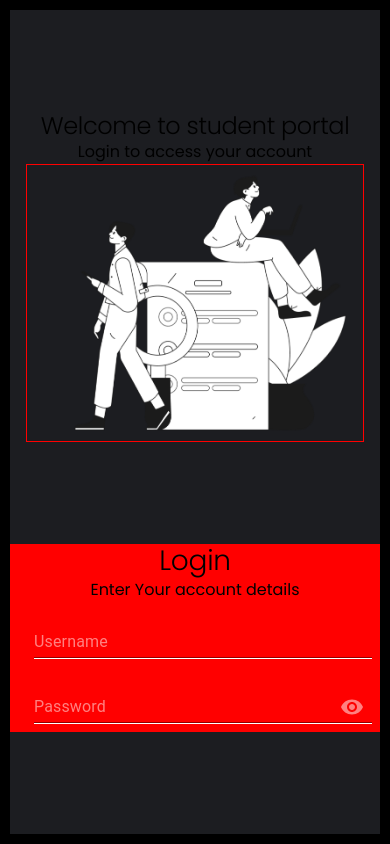
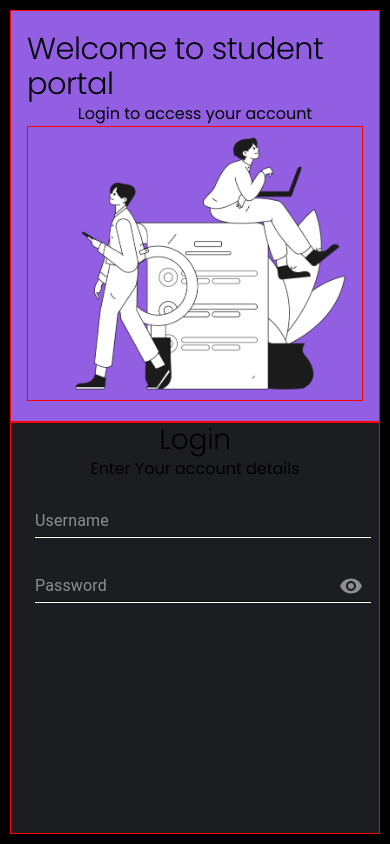
Before and after one commit to Satria-WS/crud-login-react, a React (Vite) app: page / in a window 390 px wide. Built offline with nearby package versions, Linux system fonts and the light colour scheme; a web font is replaced by a local one.

Commit message:
Refactor Login component layout and styling for improved responsiveness and visual consistency

```diff
--- a/src/views/Login.tsx
+++ b/src/views/Login.tsx
@@ -33,30 +33,39 @@ const Login = () => {
 
   return (
     <>
-      <Container sx={{
-        height: "100%",
-
-      }} maxWidth={false} disableGutters>
+      <Container
+        sx={{
+          height: '100%',
+        }}
+        maxWidth={false}
+        disableGutters
+      >
         <Box
           sx={{
-            display: "flex",
-            flexDirection: "column",
-          justifyContent:"space-evenly",
-            alignItems:"center",
+            display: 'flex',
+            flexDirection: 'column',
+            justifyContent: 'space-evenly',
+            alignItems: 'center',
             bgcolor: '#1C1D21',
-            height: "100vh",
-            border:"10px solid black"
+            height: '100vh',
+            border: '10px solid black',
+            ['@media(min-width:768px)']: {
+              flexDirection: 'row',
+            },
           }}
         >
           {/* col-1 */}
-          <Container maxWidth="xl" sx={{
-            order: "2",
-            backgroundColor:"red",
-            ["@media (min-width:768px)"]: {
-              order: "none",
-              backgroundColor:"pink",
-            },
-          }}>
+          <Container
+            maxWidth="xl"
+            sx={{
+              //  paddingTop:"2rem",
+              flex: '1',
+              border: '1px solid red',
+              order: '2',
+              // backgroundColor:"red",
+              ['@media (min-width:768px)']: {},
+            }}
+          >
             {/* text */}
             <Box
               display={'flex'}
@@ -72,7 +81,7 @@ const Login = () => {
               >
                 <span className="text-white font-semibold">Login</span>
               </Typography>
-              <p className="text-white">Enter Your account details</p>
+              <p className="text-[#FFFFFF88] py-3">Enter Your account details</p>
             </Box>
             {/* form */}
             <form
@@ -124,8 +133,18 @@ const Login = () => {
           {/* col-2 */}
           <Box
             sx={{
-              // flexGrow:"1",
-              // bgcolor: '#925FE2',
+              flex: '1',
+              display: 'flex',
+              flexDirection: 'column',
+              alignItems: 'cener',
+              justifyContent: 'center',
+              order: '1',
+              border: '1px solid red',
+              bgcolor: '#925FE2',
+              ['@media (min-width:768px)']: {
+                order: '3',
+                height: '100vh',
+              },
             }}
           >
             <Container maxWidth="xl">
@@ -138,27 +157,41 @@ const Login = () => {
               >
                 <Typography
                   sx={{
-                    fontSize: { xs: '1.5rem', sm: '2.5rem', md: '4rem' ,lg:"5rem" },
+                    fontSize: {
+                      xs: '1.9rem',
+                      sm: '2.5rem',
+                      md: '3rem',
+                      lg: '4rem',
+                      xl: '4.5rem',
+                    },
                   }}
                   variant="h1"
                 >
-                  <p className="text-white">
-                    <span className="font-bold">Welcome to</span>{' '}
+                  <p className="text-white text-left xl:leading-[70px] pt-20">
+                    <span className="font-bold">Welcome to </span>
                     <span>student portal</span>
                   </p>
+
                 </Typography>
-                <p className="text-white">Login to access your account</p>
+                <p className="text-[#FFFFFF88] py-10  text-left  ">
+                  Login to access your account
+                </p>
               </Box>
               {/* image */}
               <Box
-                 display={'flex'}
-                 flexDirection={'column'}
-                 alignItems={'center'}
-                 justifyContent={'center'}
+                display={'flex'}
+                flexDirection={'column'}
+                alignItems={'center'}
+                justifyContent={'center'}
                 sx={{
-                border:"1px solid red"
-              }}>
-                <img className='border border-pink-900 w-full max-w-[800px] min-w-[350px]' src={background} alt="background-login" />
+                  border: '1px solid red',
+                }}
+              >
+                <img
+                  className="border border-pink-900 w-full max-w-[800px] min-w-[400px]"
+                  src={background}
+                  alt="background-login"
+                />
               </Box>
             </Container>
           </Box>
```
